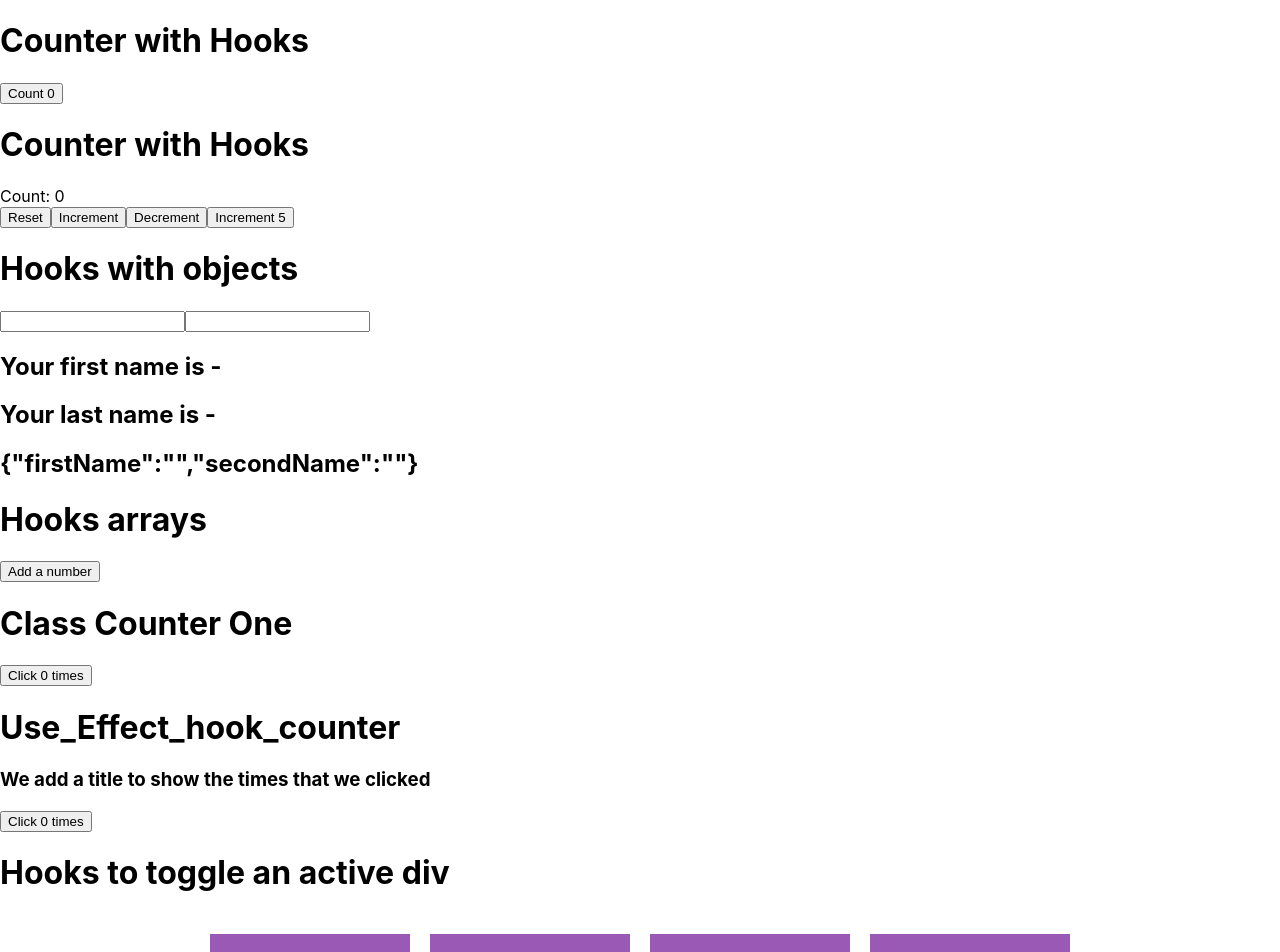
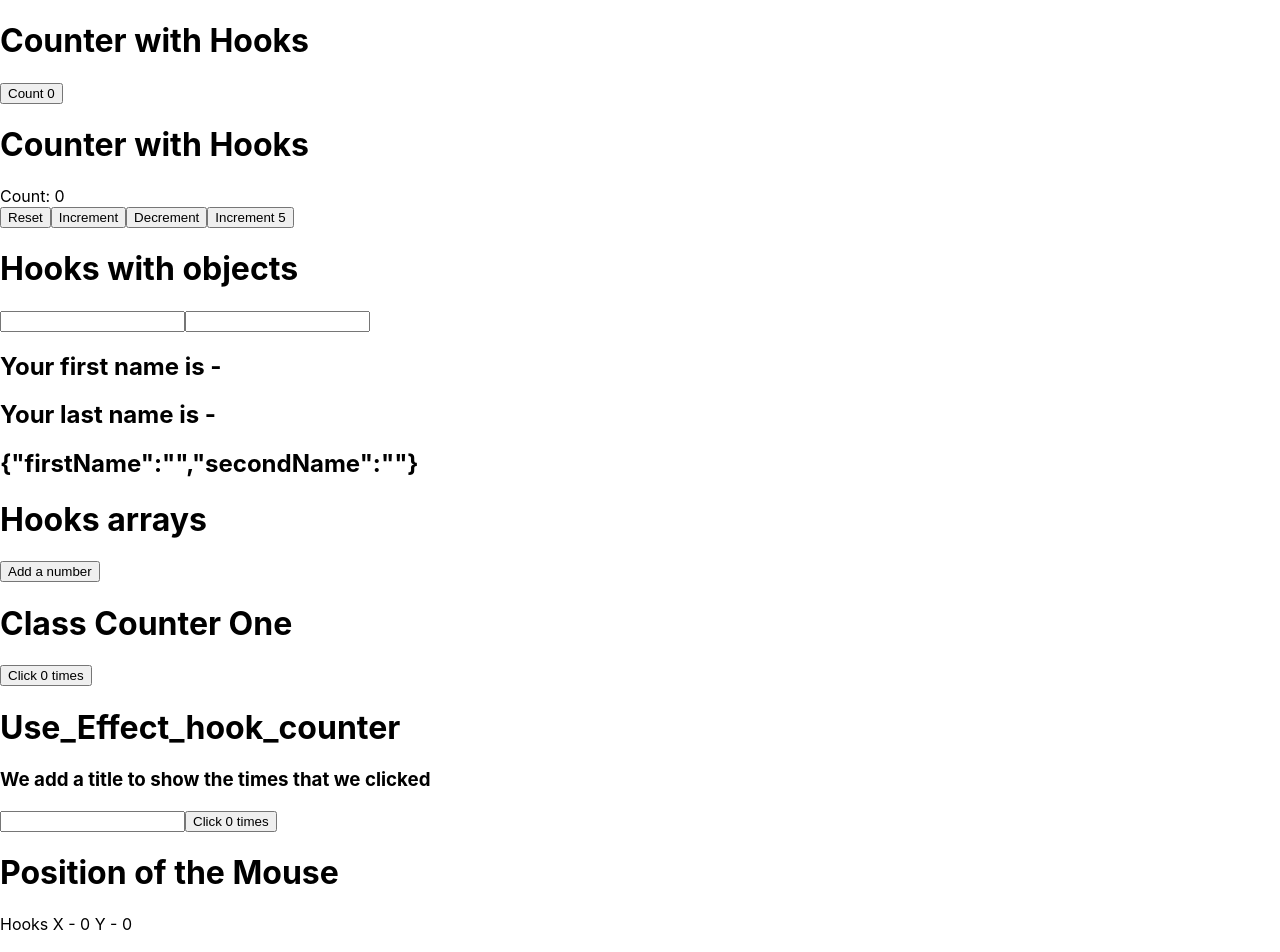
Before and after one commit to Jacanroman/React_hooks, a React (Create React App) app: page / in a window 1280 px wide. Shown: the top 952 px of the page. Built offline with nearby package versions, Linux system fonts and the light colour scheme.

Commit message:
Hook with useEffect

```diff
--- a/src/App.js
+++ b/src/App.js
@@ -8,6 +8,7 @@ import HookCounterThree from './components/hookCounter3';
 import HookCounterFour from './components/hookCounter4';
 import ClassCounterOne from './components/classCounterOne'
 import HookCounterEffect from './components/hookCounterEffect';
+import HookMouse from './components/hookMouse'
 
 function App() {
 
@@ -20,6 +21,7 @@ function App() {
       <HookCounterFour />
       <ClassCounterOne />
       <HookCounterEffect />
+      <HookMouse />
       <Toggle />
 
     </div>
--- a/src/components/hookCounterEffect.js
+++ b/src/components/hookCounterEffect.js
@@ -4,16 +4,20 @@ import React, {useState, useEffect} from 'react';
 function HookCounterEffect(){
 
     const [count, setCount] = useState(0)
+    const [name, setName] = useState('');
 
-    //Use effect is executed after every render
+    //Use effect is executed after every render.
     useEffect(()=>{
+        console.log('useEffect - Updating document title')
         document.title = `You clicked ${count} times`
-    })
+    },[count])
+    // UseEffect se ejecuta cuando count cambia
 
     return (
         <div>
             <h1>Use_Effect_hook_counter</h1>
             <h3>We add a title to show the times that we clicked</h3>
+            <input type="text" value={name} onChange={e => setName(e.target.value)} />
             <button onClick={()=>setCount(count+1)}>Click {count} times</button>
         </div>
     )
--- /dev/null
+++ b/src/components/hookMouse.js
@@ -0,0 +1,32 @@
+import React, {useState, useEffect} from 'react';
+
+
+function HookMouse(){
+
+    const[x, setX] = useState(0)
+    const[y, setY] = useState(0)
+
+    const logMousePosition = (e)=>{
+        console.log("Mouse event");
+
+        setX(e.clientX)
+        setY(e.clientY)
+
+    }
+
+    useEffect(()=>{
+        console.log('useEffect called');
+        window.addEventListener('mousemove', logMousePosition)
+    },[])
+    // we use [] to execute just one time
+
+    return(
+        <div>
+            <h1>Position of the Mouse</h1>
+          Hooks X - {x} Y - {y}
+        </div>
+    )
+
+}
+
+export default HookMouse;
```
